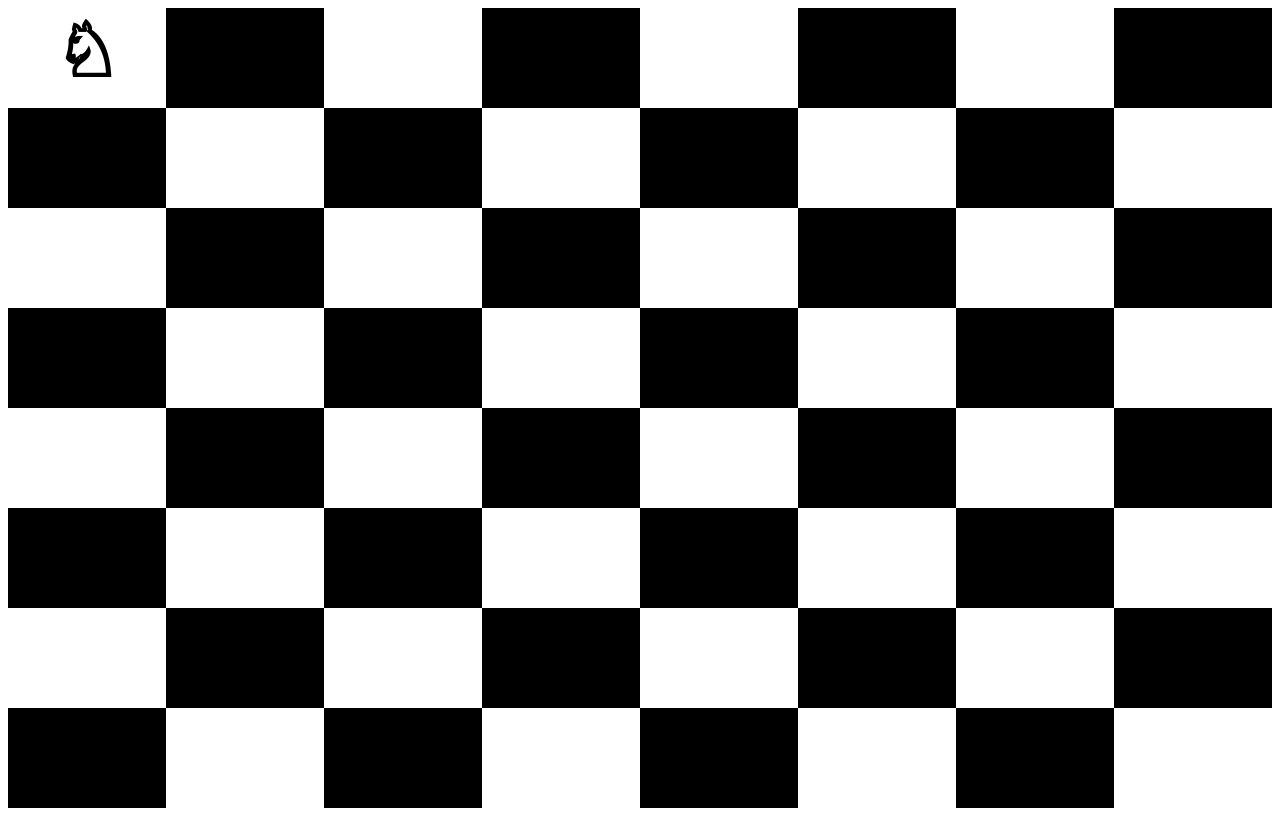
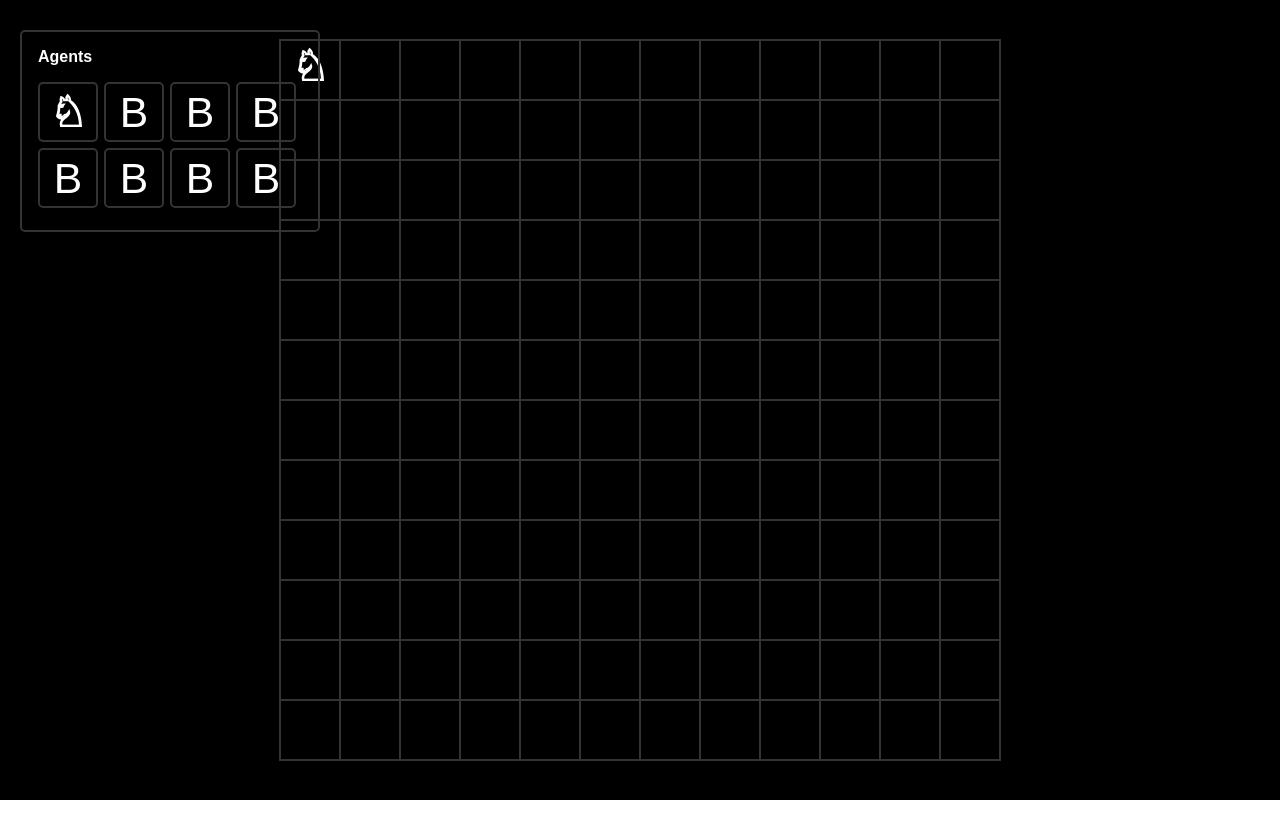
Before and after one commit to taigfs/hc-ui-react-dnd, a React (Vite) app: page / in a window 1280 px wide. Built offline with nearby package versions, Linux system fonts and the light colour scheme.

Commit message:
Improved board style; Created toolbars and buttons for agents;

```diff
--- a/index.html
+++ b/index.html
@@ -5,6 +5,18 @@
     <link rel="icon" type="image/svg+xml" href="/vite.svg" />
     <meta name="viewport" content="width=device-width, initial-scale=1.0" />
     <title>HC UI React DND</title>
+
+    <style>
+      html, body, div#root {
+        height: 100vh;
+        margin: 0;
+        font-family: sans-serif;
+      }
+
+      h1,h2,h3,h4,h5 {
+        margin: 0;
+      }
+    </style>
   </head>
   <body>
     <div id="root"></div>
--- /dev/null
+++ b/src/components/AgentsToolbar.tsx
@@ -0,0 +1,44 @@
+import React from 'react';
+import styled from 'styled-components';
+import Knight from './Knight';
+import { ToolbarButton } from './ToolbarButton';
+
+export const AgentsToolbar: React.FC = () => {
+  return (
+    <Container>
+      <h4>Agents</h4>
+      <ButtonsContainer>
+        <StyledToolbarButton>
+          <Knight />
+        </StyledToolbarButton>
+        <StyledToolbarButton />
+        <StyledToolbarButton />
+        <StyledToolbarButton />
+        <StyledToolbarButton />
+        <StyledToolbarButton />
+        <StyledToolbarButton />
+        <StyledToolbarButton />
+      </ButtonsContainer>
+    </Container>
+  );
+}
+
+const Container = styled.div`
+  border: 2px solid ${({ theme }) => theme.color.squareBorder};
+  width: 300px;
+  border-radius: 5px;
+  padding: 16px 16px;
+  box-sizing: border-box;
+  color: ${({ theme }) => theme.color.text};
+`;
+
+const ButtonsContainer = styled.div`
+  padding-top: 16px;
+  display: flex;
+  flex-wrap: wrap;
+`;
+
+const StyledToolbarButton = styled(ToolbarButton)`
+  margin-right: 6px;
+  margin-bottom: 6px;
+`;
--- a/src/components/Board.tsx
+++ b/src/components/Board.tsx
@@ -2,6 +2,7 @@ import styled from "styled-components";
 import { renderSquare } from "./Square";
 import { DndProvider } from 'react-dnd';
 import { HTML5Backend } from 'react-dnd-html5-backend';
+import { boardSize } from "../enum";
 
 interface BoardProps {
   knightPosition: [number, number]
@@ -9,23 +10,23 @@ interface BoardProps {
 
 export default function Board ({ knightPosition }: BoardProps) {
 
+  const numberOfCells = Math.pow(boardSize, 2);
   const squares = []
-  for (let i = 0; i < 64; i++) {
+  for (let i = 0; i < numberOfCells; i++) {
     squares.push(renderSquare(i, knightPosition))
   }
 
   return (
-    <DndProvider backend={HTML5Backend}>
-      <Container>
-        {squares}
-      </Container>
-    </DndProvider>
+    <Container>
+      {squares}
+    </Container>
   );
 }
 
 const Container = styled.div`
-  width: 100%;
-  height: 100%;
+  width: ${({ theme }) => theme.boardSize};
+  height: ${({ theme }) => theme.boardSize};
   display: flex;
   flex-wrap: wrap;
+  border: 1px solid ${({ theme }) => theme.color.squareBorder};
 `;
--- a/src/components/BoardSquare.tsx
+++ b/src/components/BoardSquare.tsx
@@ -7,11 +7,10 @@ import { useGameStore } from '../state/store';
 interface BoardSquareProps {
   x: number;
   y: number;
-  black: boolean;
   children: React.ReactElement;
 }
 
-export default function BoardSquare({ x, y, black, children }: BoardSquareProps) {
+export default function BoardSquare({ x, y, children }: BoardSquareProps) {
 
   const setKnightPosition = useGameStore((state) => state.setKnightPosition);
   const [{ isOver }, drop] = useDrop(
@@ -29,7 +28,6 @@ export default function BoardSquare({ x, y, black, children }: BoardSquareProps)
     <Container
       onClick={() => setKnightPosition(x, y)}
       key={`${x}-${y}`}
-      black={black}
       ref={drop}
       isOver={isOver}
     >
@@ -39,23 +37,23 @@ export default function BoardSquare({ x, y, black, children }: BoardSquareProps)
 }
 
 interface ContainerProps {
-  black: boolean;
   isOver: boolean;
 }
 
 const Container = styled.div<ContainerProps>`
   cursor: pointer;
-  width: 12.5%;
-  height: 12.5vh;
-  font-size: 56pt;
+  width: ${({ theme }) => theme.squareSize};
+  height: ${({ theme }) => theme.squareSize};;
+  font-size: 32pt;
   text-align: center;
-  ${({ black }) => black ? `
-    background-color: black;
-    color: white;
-    ` : `
-    background-color: white;
-    color: black;
+  color: white;
+  border: 1px solid ${({ theme }) => theme.color.squareBorder};
+  box-sizing: border-box;
+
+  ${({ isOver, theme }) => isOver ? `
+    border-color: ${theme.color.featuredSquareBorder};
+    background-color: ${theme.color.featuredSquareBg};
+  ` : `
+  background-color: ${theme.color.squareBg};
   `}
-
-  ${({ isOver }) => isOver ? `background-color: yellow; opacity: 0.5;` : ``}
 `;
--- a/src/components/Square.tsx
+++ b/src/components/Square.tsx
@@ -2,23 +2,17 @@ import Knight from "./Knight";
 import styled from 'styled-components';
 import { useGameStore } from "../state/store";
 import BoardSquare from "./BoardSquare";
+import { boardSize } from "../enum";
 
 interface SquareProps {
   children: React.ReactNode
 }
 
 export function renderSquare(i: number, knightPosition: [number, number]) {
-  const x = i % 8;
-  const y = Math.floor(i / 8);
-  const black = (x + y) % 2 === 1
-
-  const setKnightPosition = useGameStore((state) => state.setKnightPosition);
-  const handleSquareClick = () => {
-    setKnightPosition(x, y);
-  }
-
+  const x = i % boardSize;
+  const y = Math.floor(i / boardSize);
   return (
-    <BoardSquare x={x} y={y} black={black}>
+    <BoardSquare x={x} y={y}>
       {renderPiece(x, y, knightPosition)}
     </BoardSquare>
   );
--- /dev/null
+++ b/src/components/ToolbarButton.tsx
@@ -0,0 +1,27 @@
+import React from 'react';
+import styled from 'styled-components';
+
+interface ToolbarButtonProps {
+  className?: string;
+  children?: React.ReactElement;
+}
+
+export const ToolbarButton: React.FC<ToolbarButtonProps> = ({ className, children }) => {
+  return (
+    <Container className={className}>
+      { children || 'B' }
+    </Container>
+  );
+}
+
+const Container = styled.div`
+  border: 2px solid ${({ theme }) => theme.color.squareBorder};
+  width: ${({ theme }) => theme.squareSize};
+  height: ${({ theme }) => theme.squareSize};
+  border-radius: 5px;
+  box-sizing: border-box;
+  display: flex;
+  justify-content: center;
+  align-items: center;
+  font-size: 32pt;
+`;
--- a/src/enum/index.ts
+++ b/src/enum/index.ts
@@ -1,3 +1,6 @@
 export const ItemTypes = {
   KNIGHT: 'knight'
 }
+
+export const cellSize = 60; // px
+export const boardSize = 12; // number of cells in a line
--- a/src/pages/App.tsx
+++ b/src/pages/App.tsx
@@ -1,14 +1,42 @@
+import { DndProvider } from "react-dnd";
+import { HTML5Backend } from "react-dnd-html5-backend";
+import styled, { ThemeProvider } from "styled-components";
+import { AgentsToolbar } from "../components/AgentsToolbar";
 import Board from "../components/Board";
 import { useGameStore } from "../state/store";
+import { defaultTheme } from "../themes/DefaultTheme";
 
 function App() {
 
   const knightPosition = useGameStore((state) => state.knightPosition);
+
   return (
-    <div>
-      <Board knightPosition={knightPosition} />
-    </div>
+    <ThemeProvider theme={defaultTheme}>
+      <DndProvider backend={HTML5Backend}>
+        <Container>
+          <Toolbars>
+            <AgentsToolbar />
+          </Toolbars>
+          <Board knightPosition={knightPosition} />
+        </Container>
+      </DndProvider>
+    </ThemeProvider>
   )
 }
 
-export default App
+export default App;
+
+const Container = styled.div`
+  display: flex;
+  width: 100%;
+  height: 100%;
+  justify-content: center;
+  align-items: center;
+  background-color: #000;
+`;
+
+const Toolbars = styled.div`
+  position: absolute;
+  left: 20px;
+  top: 30px;
+`;
--- /dev/null
+++ b/src/themes/DefaultTheme.ts
@@ -0,0 +1,14 @@
+// theme.ts
+import { DefaultTheme } from 'styled-components'
+import { boardSize, cellSize } from '../enum'
+export const defaultTheme: DefaultTheme = {
+  boardSize: `${cellSize * boardSize}px`,
+  squareSize: `${cellSize}px`,
+  color: {
+    text: '#fff',
+    squareBg: '#000',
+    squareBorder: '#333',
+    featuredSquareBorder: '#10b3ec',
+    featuredSquareBg: '#333',
+  }
+}
```
Also changed, not shown: src/declarations/styled.d.ts (added, +15 -0 lines).
